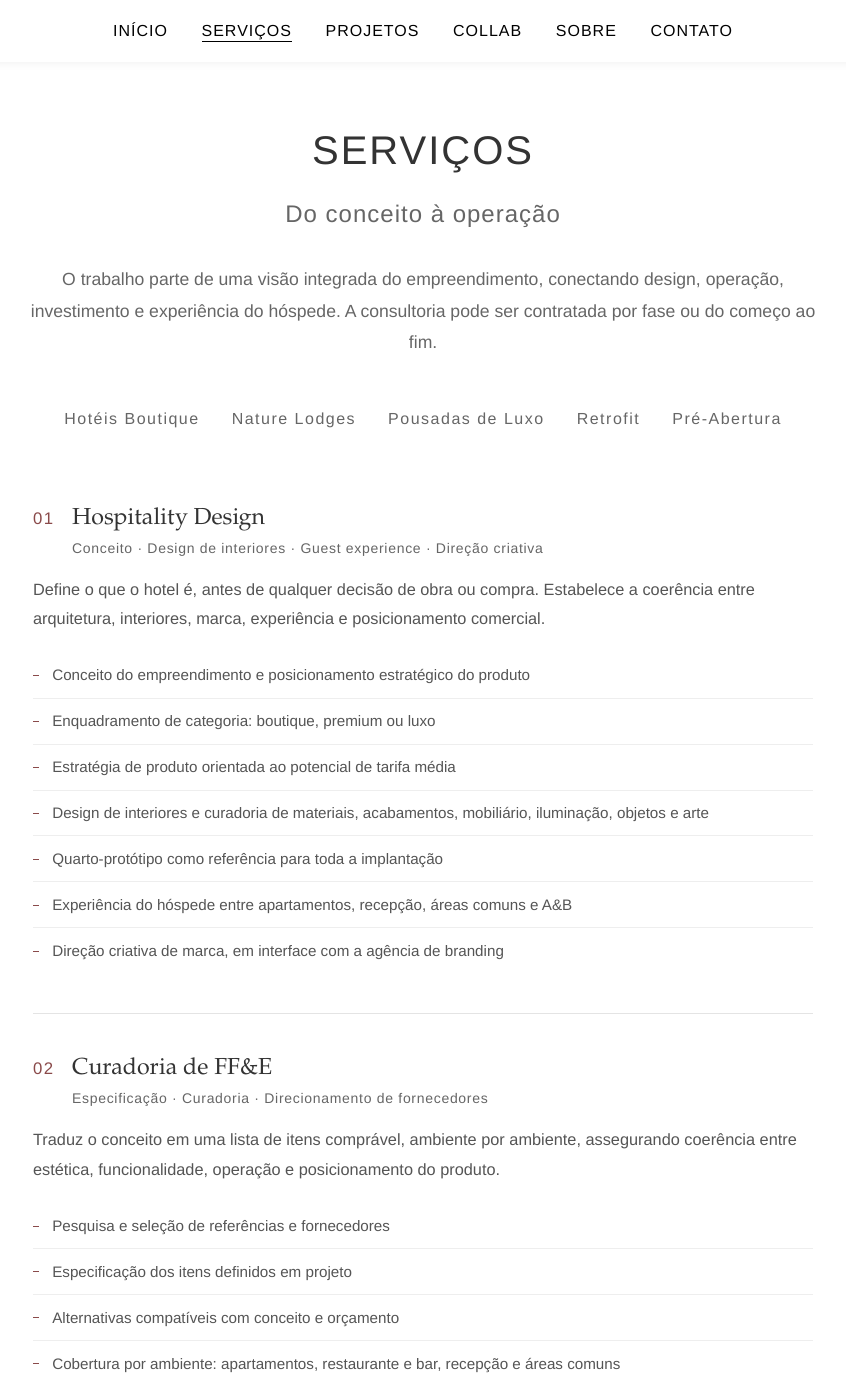
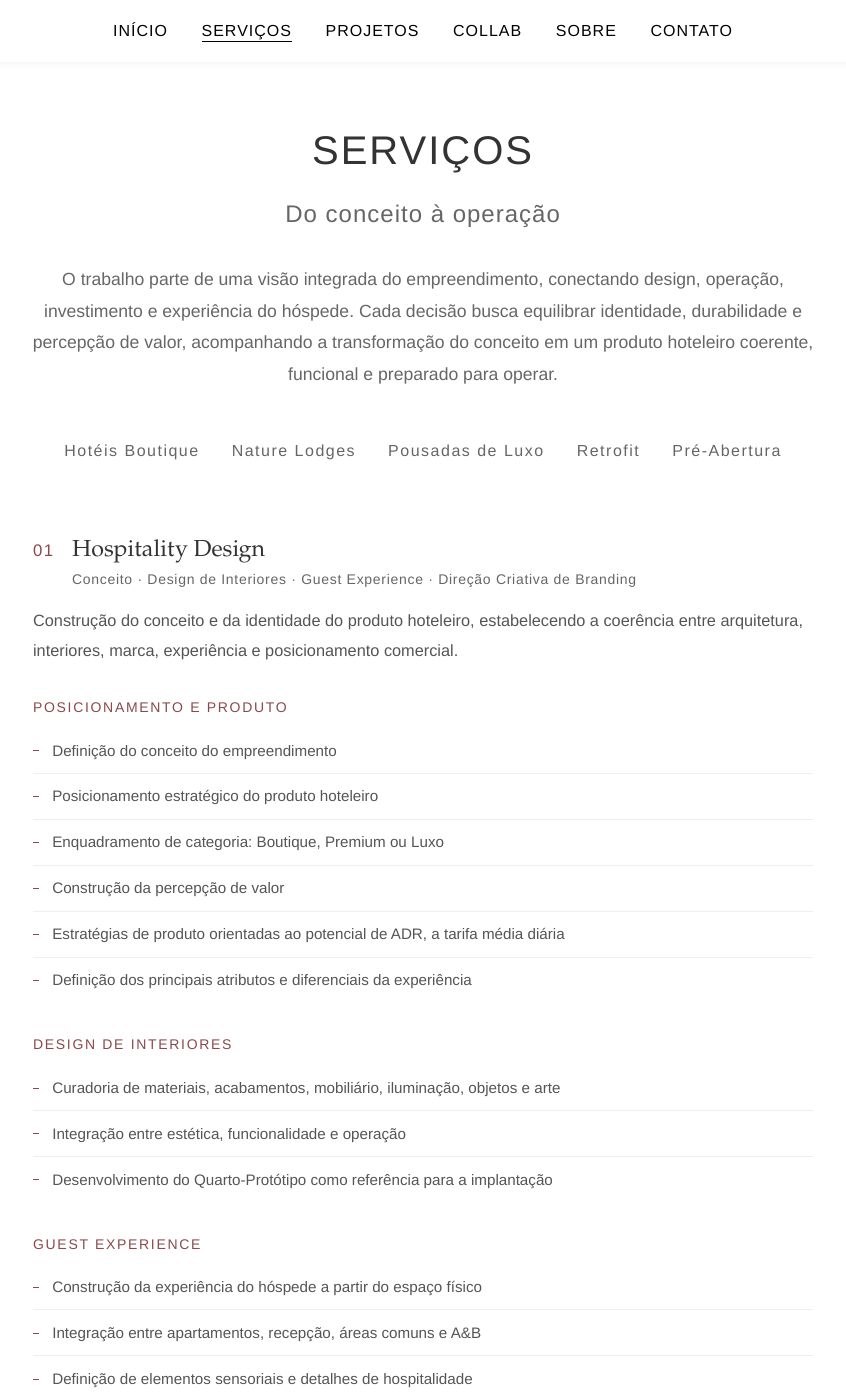
Before and after one commit to jpzank/raquel_zanchet.website, a Jekyll site: the page built from pages/servicos/index.html, in a window 1280 px wide and 1400 px high. Shown: the whole window, without its empty margins (217-1063 px from the left). Built offline with Jekyll 4.4.1, drawn with Linux system fonts in a browser that asks for light colours; some of the changed text lies outside the part shown.

Commit message:
Restore the wording of Raquel's document on the Serviços page
The page paraphrased and condensed her text. It now follows the document:
her section names, her subgroups, and her sentences.

The scope paragraph is the reason for this. I had written "salvo quando a
gestão de suprimentos for contratada à parte", which was my own guess at
resolving the tension between block 02 of the document, where there is no
responsibility over purchasing, and block 05, which prices a procurement
fee. That clause was mine, not hers, and it is gone. The page now states
the limits as the document states them, in all three places she states
them: after the FF&E curation, after OS&E, and after pre-opening.

Restored along the way: the six positioning bullets instead of three, the
three interior design bullets, the three guest experience bullets, the four
branding bullets, the four sub-blocks of implementation, and section 04 with
its retrofit list. The service names go back to hers as well, so 03 is Hotel
Implementation again.

The OS&E checklist and the revenue model stay out of the site, as agreed:
the first gives away the asset that justifies the engagement, the second
invites price comparison before value is understood.

156 pieces of text checked across the three pages, all passing WCAG AA,
worst at 5.74:1. No page scrolls sideways from 1280 down to 320.

```diff
--- a/css/styles.css
+++ b/css/styles.css
@@ -544,6 +544,33 @@ main {
     margin-bottom: 1.2rem;
 }
 
+/* Subgrupos dentro de cada serviço, com os mesmos nomes do documento da
+   Raquel: posicionamento e produto, design de interiores, guest experience,
+   e assim por diante. */
+.servico h4 {
+    font-size: var(--font-size-sm);
+    font-weight: var(--font-weight-medium);
+    letter-spacing: 0.12em;
+    text-transform: uppercase;
+    color: var(--marca);
+    margin: 2rem 0 0.6rem;
+}
+
+/* Delimitações de escopo. Ficam em cinza e em corpo menor porque são
+   ressalvas, não promessas, mas continuam legíveis. */
+.servico-nota {
+    font-size: 0.93rem;
+    line-height: var(--line-height-relaxed);
+    color: #666;
+    margin: 0.9rem 0 0;
+    padding-left: 0.9rem;
+    border-left: 2px solid #e6dede;
+}
+
+.servico h4 + .servico-nota {
+    margin-top: 0.2rem;
+}
+
 .entregas {
     list-style: none;
     padding: 0;
--- a/pages/servicos/index.html
+++ b/pages/servicos/index.html
@@ -3,14 +3,14 @@ layout: default
 title: "Serviços - Raquel Zanchet Hospitality"
 nav: "servicos"
 main_class: "projects-container"
-description: "Hospitality design, curadoria de FF&E e implantação hoteleira. Conceito, posicionamento de produto, quarto-protótipo, OS&E, styling e pré-abertura, por fase ou do conceito à operação."
-og_description: "Hospitality design, curadoria de FF&E e implantação. Contratação por fase ou do conceito à operação."
+description: "Hospitality design, curadoria de FF&E e hotel implementation. Conceito, posicionamento de produto, quarto-protótipo, OS&E, styling e pré-abertura, por fase ou do conceito à operação."
+og_description: "Hospitality design, curadoria de FF&E e hotel implementation. Contratação por fase ou do conceito à operação."
 ---
 
 <header class="page-header">
     <h1>SERVIÇOS</h1>
     <h2>Do conceito à operação</h2>
-    <p class="intro-text">O trabalho parte de uma visão integrada do empreendimento, conectando design, operação, investimento e experiência do hóspede. A consultoria pode ser contratada por fase ou do começo ao fim.</p>
+    <p class="intro-text">O trabalho parte de uma visão integrada do empreendimento, conectando design, operação, investimento e experiência do hóspede. Cada decisão busca equilibrar identidade, durabilidade e percepção de valor, acompanhando a transformação do conceito em um produto hoteleiro coerente, funcional e preparado para operar.</p>
     <ul class="categories">
         <li>Hotéis Boutique</li>
         <li>Nature Lodges</li>
@@ -26,18 +26,42 @@ og_description: "Hospitality design, curadoria de FF&E e implantação. Contrata
             <span class="servico-num">01</span>
             <div>
                 <h3>Hospitality Design</h3>
-                <p class="servico-sub">Conceito · Design de interiores · Guest experience · Direção criativa</p>
+                <p class="servico-sub">Conceito · Design de Interiores · Guest Experience · Direção Criativa de Branding</p>
             </div>
         </div>
-        <p class="servico-resumo">Define o que o hotel é, antes de qualquer decisão de obra ou compra. Estabelece a coerência entre arquitetura, interiores, marca, experiência e posicionamento comercial.</p>
+        <p class="servico-resumo">Construção do conceito e da identidade do produto hoteleiro, estabelecendo a coerência entre arquitetura, interiores, marca, experiência e posicionamento comercial.</p>
+
+        <h4>Posicionamento e produto</h4>
         <ul class="entregas">
-            <li>Conceito do empreendimento e posicionamento estratégico do produto</li>
-            <li>Enquadramento de categoria: boutique, premium ou luxo</li>
-            <li>Estratégia de produto orientada ao potencial de tarifa média</li>
-            <li>Design de interiores e curadoria de materiais, acabamentos, mobiliário, iluminação, objetos e arte</li>
-            <li>Quarto-protótipo como referência para toda a implantação</li>
-            <li>Experiência do hóspede entre apartamentos, recepção, áreas comuns e A&amp;B</li>
-            <li>Direção criativa de marca, em interface com a agência de branding</li>
+            <li>Definição do conceito do empreendimento</li>
+            <li>Posicionamento estratégico do produto hoteleiro</li>
+            <li>Enquadramento de categoria: Boutique, Premium ou Luxo</li>
+            <li>Construção da percepção de valor</li>
+            <li>Estratégias de produto orientadas ao potencial de ADR, a tarifa média diária</li>
+            <li>Definição dos principais atributos e diferenciais da experiência</li>
+        </ul>
+
+        <h4>Design de interiores</h4>
+        <ul class="entregas">
+            <li>Curadoria de materiais, acabamentos, mobiliário, iluminação, objetos e arte</li>
+            <li>Integração entre estética, funcionalidade e operação</li>
+            <li>Desenvolvimento do Quarto-Protótipo como referência para a implantação</li>
+        </ul>
+
+        <h4>Guest experience</h4>
+        <ul class="entregas">
+            <li>Construção da experiência do hóspede a partir do espaço físico</li>
+            <li>Integração entre apartamentos, recepção, áreas comuns e A&amp;B</li>
+            <li>Definição de elementos sensoriais e detalhes de hospitalidade</li>
+        </ul>
+
+        <h4>Branding e direção criativa</h4>
+        <p class="servico-nota">Contribuição estratégica do branding, em interface com a agência responsável pela identidade visual e comunicação da marca.</p>
+        <ul class="entregas">
+            <li>Briefing e direcionamento criativo</li>
+            <li>Alinhamento entre branding, arquitetura, interiores e experiência</li>
+            <li>Contribuição no desenvolvimento de documentos e padrões da marca</li>
+            <li>Interface com Comercial, Vendas e Relações Públicas</li>
         </ul>
     </section>
 
@@ -46,47 +70,96 @@ og_description: "Hospitality design, curadoria de FF&E e implantação. Contrata
             <span class="servico-num">02</span>
             <div>
                 <h3>Curadoria de FF&amp;E</h3>
-                <p class="servico-sub">Especificação · Curadoria · Direcionamento de fornecedores</p>
+                <p class="servico-sub">Especificação · Curadoria · Direcionamento de Fornecedores</p>
             </div>
         </div>
-        <p class="servico-resumo">Traduz o conceito em uma lista de itens comprável, ambiente por ambiente, assegurando coerência entre estética, funcionalidade, operação e posicionamento do produto.</p>
+        <p class="servico-resumo">Curadoria dos elementos de FF&amp;E, Furniture, Fixtures &amp; Equipment, assegurando coerência entre conceito, estética, funcionalidade, operação e posicionamento do produto hoteleiro.</p>
+        <p class="servico-nota">A atuação contempla a seleção, especificação e recomendação de fornecedores, sem responsabilidade direta sobre compras, negociações comerciais, contratação, pagamentos, logística ou recebimento dos itens.</p>
+
+        <h4>Ambientes</h4>
+        <ul class="entregas">
+            <li>Apartamentos</li>
+            <li>Restaurante e bar</li>
+            <li>Recepção e áreas comuns</li>
+        </ul>
+
+        <h4>Escopo da curadoria</h4>
         <ul class="entregas">
             <li>Pesquisa e seleção de referências e fornecedores</li>
             <li>Especificação dos itens definidos em projeto</li>
-            <li>Alternativas compatíveis com conceito e orçamento</li>
-            <li>Cobertura por ambiente: apartamentos, restaurante e bar, recepção e áreas comuns</li>
+            <li>Recomendações de alternativas compatíveis com conceito e orçamento</li>
         </ul>
+        <p class="servico-nota">Não estão incluídos neste escopo: compras, negociação comercial, contratação de fornecedores, emissão de pedidos, acompanhamento financeiro, logística, transporte, armazenamento, recebimento ou controle de entregas.</p>
     </section>
 
-    <section class="servico" id="implantacao">
+    <section class="servico" id="hotel-implementation">
         <div class="servico-cab">
             <span class="servico-num">03</span>
             <div>
-                <h3>Implantação</h3>
-                <p class="servico-sub">Quarto-protótipo · OS&amp;E · Styling · Pré-abertura</p>
+                <h3>Hotel Implementation</h3>
+                <p class="servico-sub">Quarto-Protótipo · OS&amp;E · Implantação · Styling · Pré-Abertura</p>
             </div>
         </div>
-        <p class="servico-resumo">A fase em que o projeto vira hotel funcionando, e a que mais diferencia o trabalho: a maioria dos escritórios de design entrega a prancha e encerra ali.</p>
+        <p class="servico-resumo">Acompanhamento da transição entre projeto e operação, assegurando a coerência entre conceito, experiência do hóspede e implantação do produto hoteleiro.</p>
+
+        <h4>Quarto-protótipo</h4>
         <ul class="entregas">
-            <li>Implantação e validação do quarto modelo, com avaliação de mobiliário, iluminação, enxoval, amenities e equipamentos</li>
+            <li>Implantação e validação do quarto modelo</li>
+            <li>Avaliação de mobiliário, iluminação, enxoval, amenities e equipamentos</li>
+            <li>Análise da funcionalidade e experiência do hóspede</li>
             <li>Recomendações para replicação nas demais unidades</li>
-            <li>Curadoria de OS&amp;E para apartamentos, governança, rouparia, recepção, reservas, A&amp;B e áreas comuns</li>
-            <li>Acompanhamento da montagem, validação dos FF&amp;E, ambientação e produção final</li>
-            <li>Pré-abertura: padrões de apresentação e alinhamento do conceito com as equipes de operação</li>
+        </ul>
+
+        <h4>OS&amp;E</h4>
+        <ul class="entregas">
+            <li>Curadoria e especificação dos principais itens operacionais</li>
+            <li>Direcionamento para apartamentos, governança, recepção, A&amp;B e áreas comuns</li>
+        </ul>
+        <p class="servico-nota">A curadoria de OS&amp;E, Operating Supplies &amp; Equipment, pode compreender seleção, especificação, definição de quantidades e recomendação de fornecedores. Compras, negociação comercial, contratação, pagamentos, transporte, armazenamento, logística e recebimento podem permanecer sob responsabilidade do contratante ou da equipe operacional do hotel.</p>
+
+        <h4>Implantação e styling</h4>
+        <ul class="entregas">
+            <li>Acompanhamento da montagem de todos os ambientes</li>
+            <li>Validação da implantação dos FF&amp;E</li>
+            <li>Ambientação e produção final</li>
+            <li>Revisão do produto antes da abertura</li>
+        </ul>
+
+        <h4>Pré-abertura</h4>
+        <ul class="entregas">
+            <li>Consultoria para preparação dos apartamentos e áreas de hospitalidade</li>
+            <li>Direcionamento dos padrões de apresentação e experiência</li>
+            <li>Interface com Governança, Recepção, Reservas e A&amp;B para alinhamento do conceito à operação</li>
+            <li>Revisão final da experiência antes da abertura</li>
+        </ul>
+        <p class="servico-nota">A atuação possui caráter consultivo e de direção de implantação, não contemplando gestão de equipes, contratação de pessoal ou execução direta da operação hoteleira.</p>
+    </section>
+
+    <section class="servico" id="areas-complementares">
+        <div class="servico-cab">
+            <span class="servico-num">04</span>
+            <div>
+                <h3>Áreas complementares</h3>
+                <p class="servico-sub">Contratação por escopo adicional ou aditivo contratual</p>
+            </div>
+        </div>
+        <p class="servico-resumo">Serviços que podem ser incorporados ao projeto conforme necessidade.</p>
+        <ul class="entregas">
+            <li>Design de interiores de suítes especiais ou rooftop</li>
+            <li>Conceito e styling de rooftop, bar e restaurante</li>
+        </ul>
+
+        <h4>Retrofit</h4>
+        <ul class="entregas">
+            <li>Estudos conceituais para fachada</li>
+            <li>Paisagismo conceitual e elementos como paredes verdes</li>
+            <li>Montagem de pavimentos durante a pré-abertura</li>
+            <li>Ambientação final de áreas comuns</li>
+            <li>Projetos especiais de experiência</li>
+            <li>Desenvolvimento de novos espaços ou produtos após a abertura</li>
         </ul>
     </section>
 </div>
-
-<section class="bloco-texto">
-    <h3>Escopo complementar</h3>
-    <p>Contratável à parte ou por aditivo: design de suítes especiais e rooftop, conceito e styling de bar e restaurante, estudos conceituais de fachada em retrofit, paisagismo conceitual, e desenvolvimento de novos espaços depois da abertura.</p>
-
-    <h3>O limite do escopo</h3>
-    <p>A atuação é consultiva e de direção de implantação. Compras, negociação comercial, contratação de fornecedores, pagamentos, logística e recebimento permanecem sob responsabilidade do contratante ou da equipe do hotel, salvo quando a gestão de suprimentos for contratada à parte. Gestão de equipes, contratação de pessoal e execução da operação hoteleira não fazem parte do escopo.</p>
-
-    <h3>Como contratar</h3>
-    <p>Por fase, por pacote do conceito à operação, ou por escopo adicional conforme o projeto evolui.</p>
-</section>
 
 <section class="convite">
     <p>Conte o tipo de empreendimento, quantas unidades, em que fase está e a data prevista de abertura. A conversa começa mais adiantada.</p>
```
